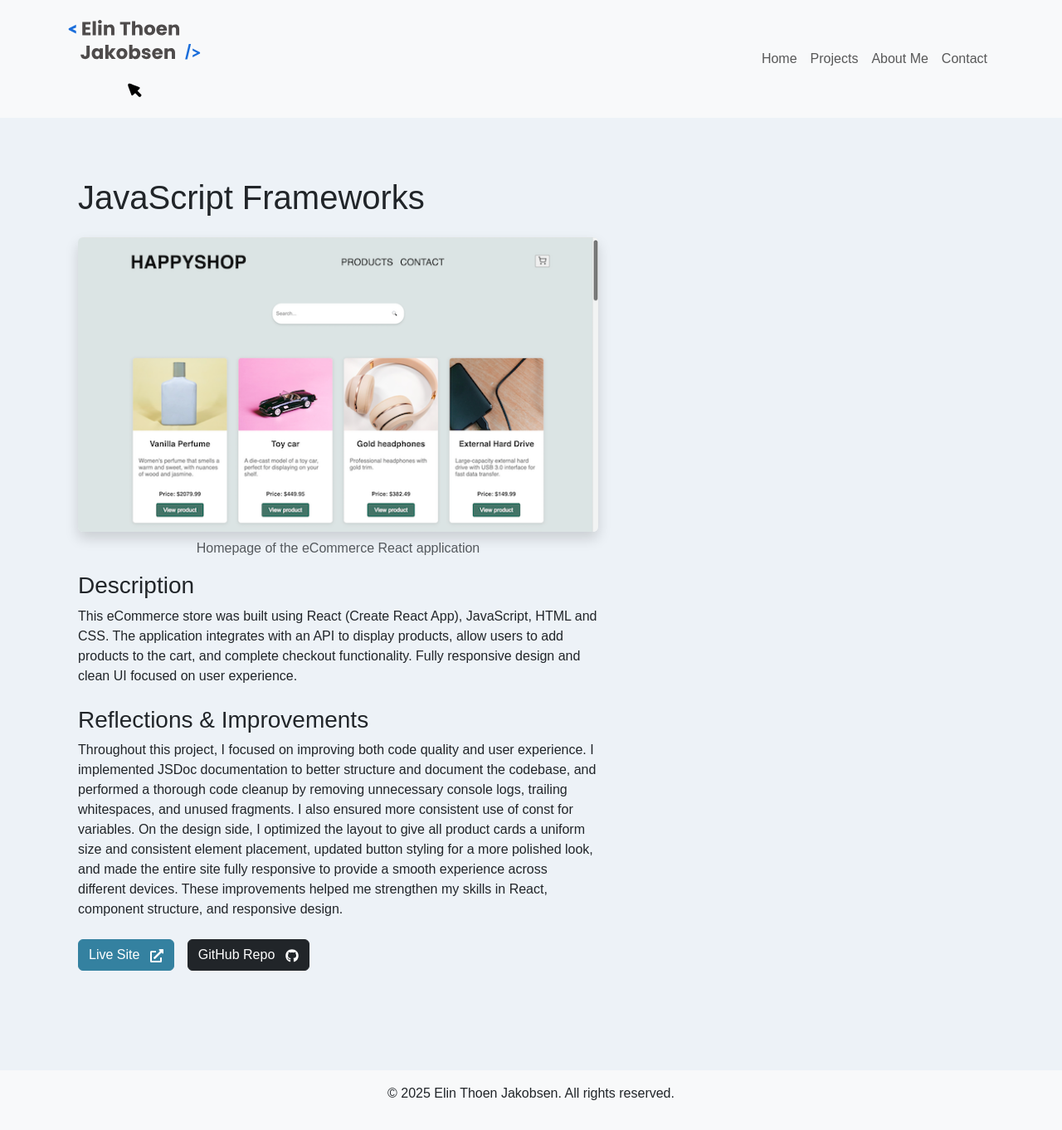
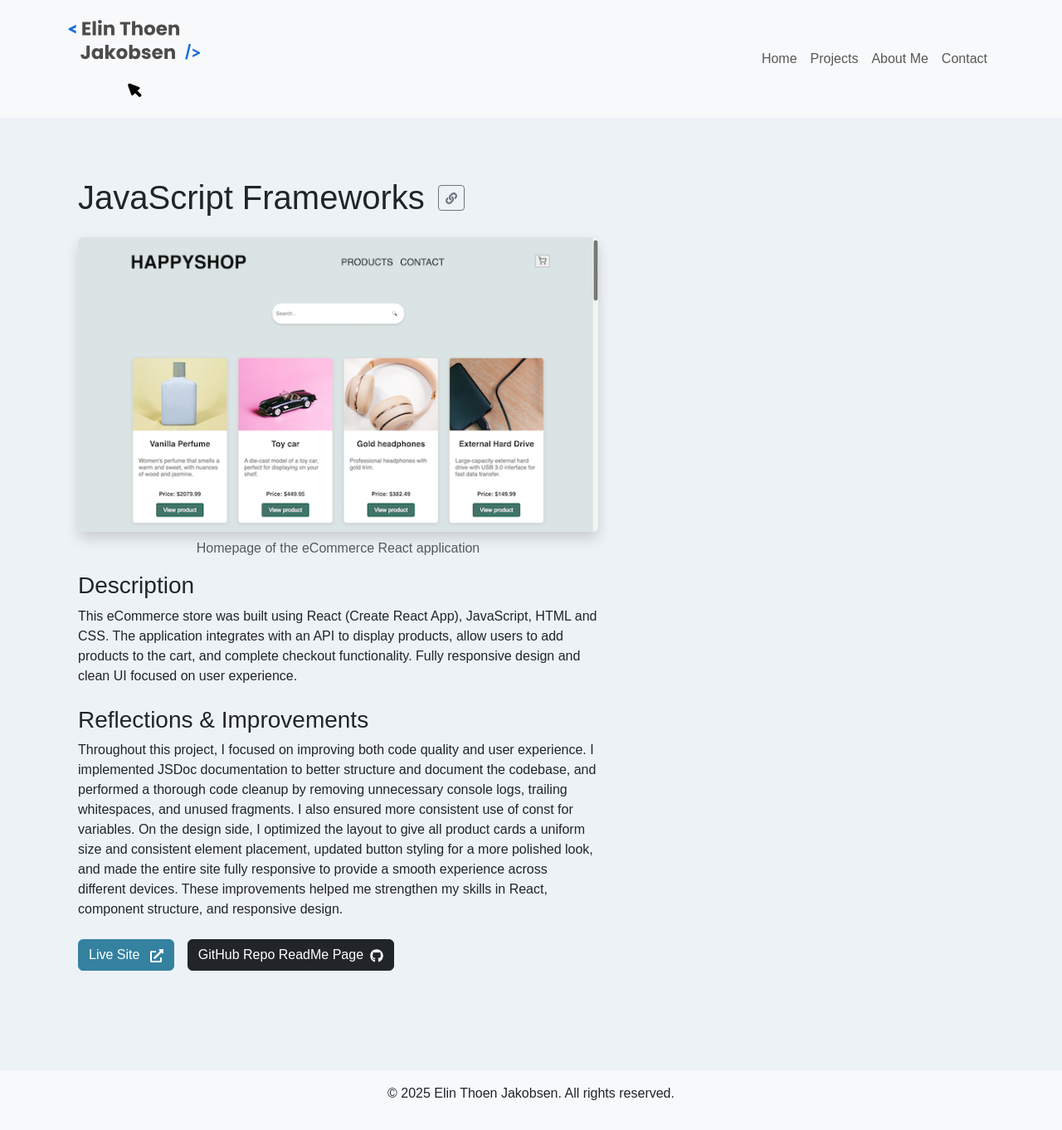
Before and after one commit to elinkrull/portofolio-2, a React (Vite) app: page /project-one in a window 1280 px wide. Shown: the whole page at 83% size. Built offline with nearby package versions, Linux system fonts and the light colour scheme.

Commit message:
Adds copy link to project page one

```diff
--- a/src/components/ProjectDetails.jsx
+++ b/src/components/ProjectDetails.jsx
@@ -1,5 +1,6 @@
-import { Container, Row, Col } from "react-bootstrap";
-import { FaExternalLinkAlt, FaGithub } from "react-icons/fa";
+import { Container, Row, Col, OverlayTrigger, Tooltip } from "react-bootstrap";
+import { FaExternalLinkAlt, FaGithub, FaLink } from "react-icons/fa";
+import { useState } from "react";
 
 function ProjectDetails({
   title,
@@ -11,11 +12,31 @@ function ProjectDetails({
   liveUrl,
   githubUrl,
 }) {
+  const [copied, setCopied] = useState(false);
+
+  const handleCopyLink = () => {
+    navigator.clipboard.writeText(window.location.href);
+    setCopied(true);
+    setTimeout(() => setCopied(false), 2000);
+  };
+
   return (
     <Container className="py-5">
       <Row className="align-items-center">
         <Col md={7}>
-          <h1 className="mb-4">{title}</h1>
+          <div className="d-flex align-items-center mb-4">
+            <h1 className="me-3 mb-0">{title}</h1>
+            <OverlayTrigger
+              placement="right"
+              overlay={<Tooltip>{copied ? "Copied!" : "Copy Link"}</Tooltip>}>
+              <button
+                onClick={handleCopyLink}
+                className="btn btn-outline-secondary btn-sm">
+                <FaLink />
+              </button>
+            </OverlayTrigger>
+          </div>
+
           <div className="project-image-wrapper">
             <img
               src={image}
@@ -49,7 +70,8 @@ function ProjectDetails({
               className="btn btn-dark"
               target="_blank"
               rel="noopener noreferrer">
-              GitHub Repo <FaGithub className="ms-2" />
+              GitHub Repo ReadMe Page
+              <FaGithub className="ms-2" />
             </a>
           </div>
         </Col>
```
